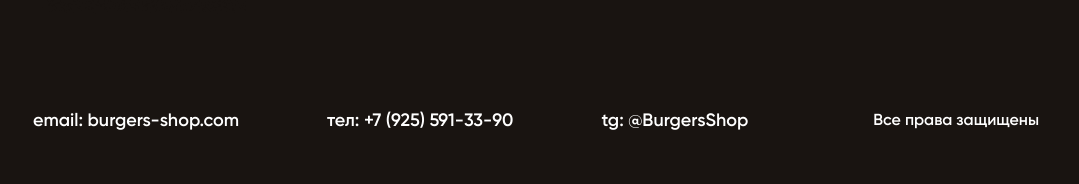
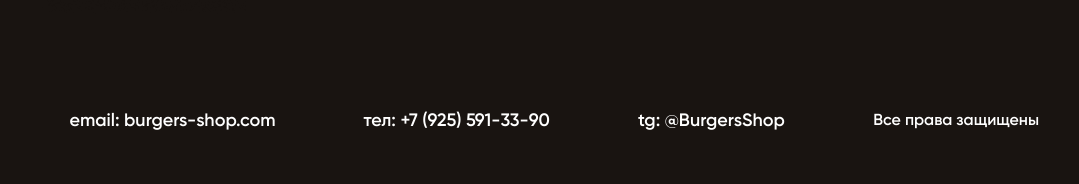
Before and after one commit to romkalan/BurgersShop, a plain HTML site: page index.html in a window 1280 px wide. Shown: the part 5199-5383 px from the top of the page, 201-1280 px from the left. Drawn offline with Linux system fonts and the light colour scheme.

Commit message:
add margin-left for contacts menu

```diff
--- a/css/style.css
+++ b/css/style.css
@@ -336,3 +336,7 @@ body {
     font-size: 16px;
     line-height: 20px;
 }
+
+footer .contacts {
+    margin-left: 73px;
+}
```
